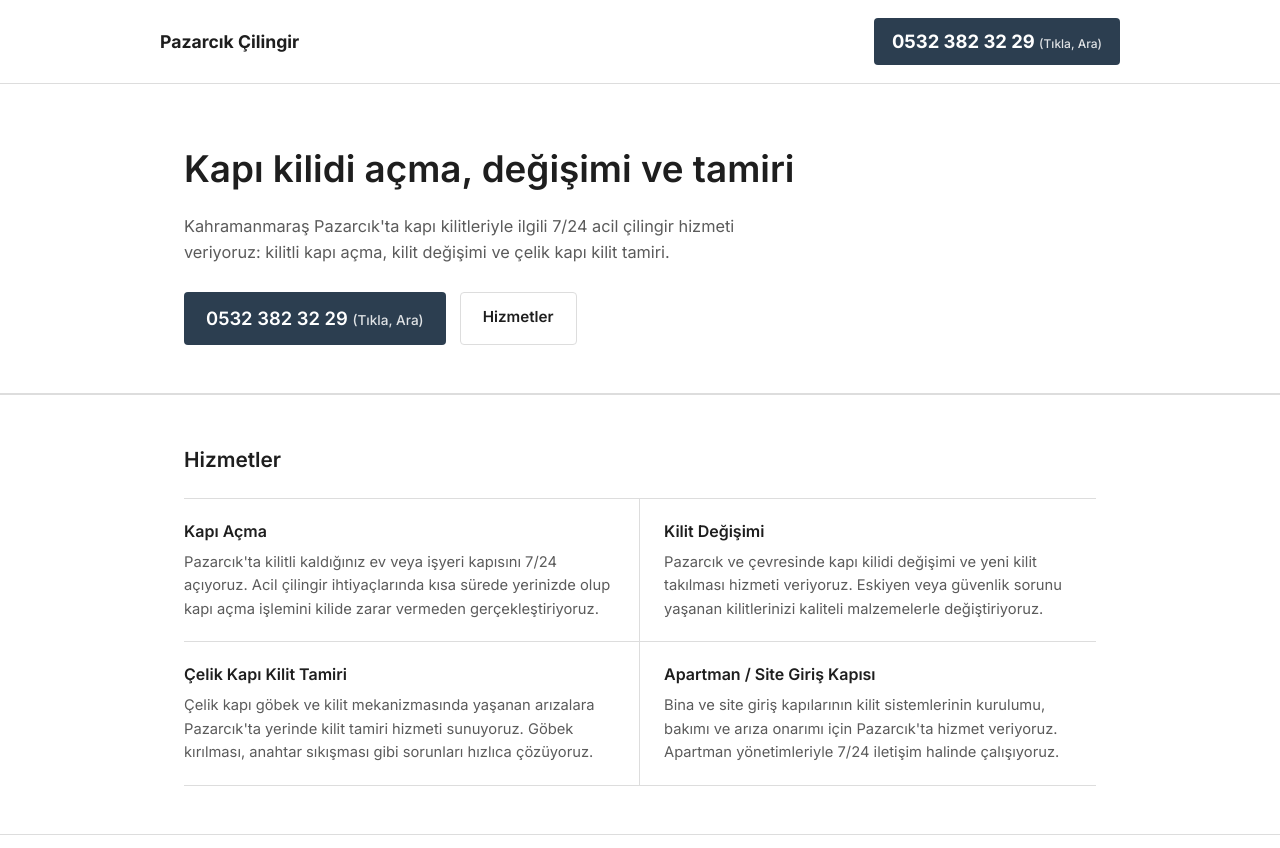
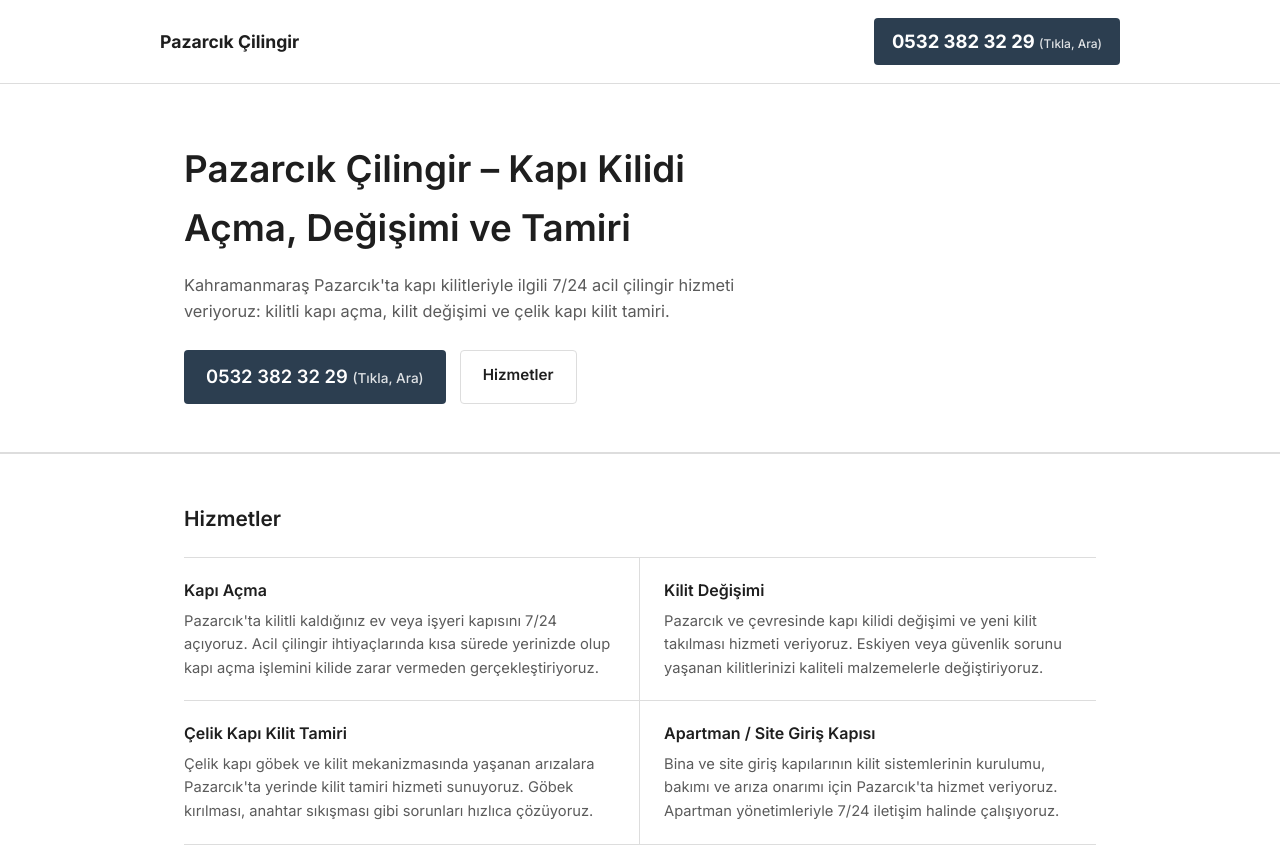
Before and after one commit to mehmetcanoyman/pazarcikcilingir, a plain HTML site: page index.html in a window 1280 px wide. Shown: the top 848 px of the page. Drawn offline with Linux system fonts and the light colour scheme.

Commit message:
Update header text for service description

```diff
--- a/index.html
+++ b/index.html
@@ -135,7 +135,7 @@
 
 <section class="hero">
   <div class="wrap">
-    <h1>Kapı kilidi açma, değişimi ve tamiri</h1>
+    <h1>Pazarcık Çilingir – Kapı Kilidi Açma, Değişimi ve Tamiri</h1>
     <p>Kahramanmaraş Pazarcık'ta kapı kilitleriyle ilgili 7/24 acil çilingir hizmeti veriyoruz: kilitli kapı açma, kilit değişimi ve çelik kapı kilit tamiri.</p>
     <div class="hero-actions">
       <a class="btn btn-primary" href="tel:+905323823229" style="font-size:1.15rem;">0532 382 32 29 <span style="font-weight:500; font-size:0.85rem; opacity:0.85;">(Tıkla, Ara)</span></a>
```
